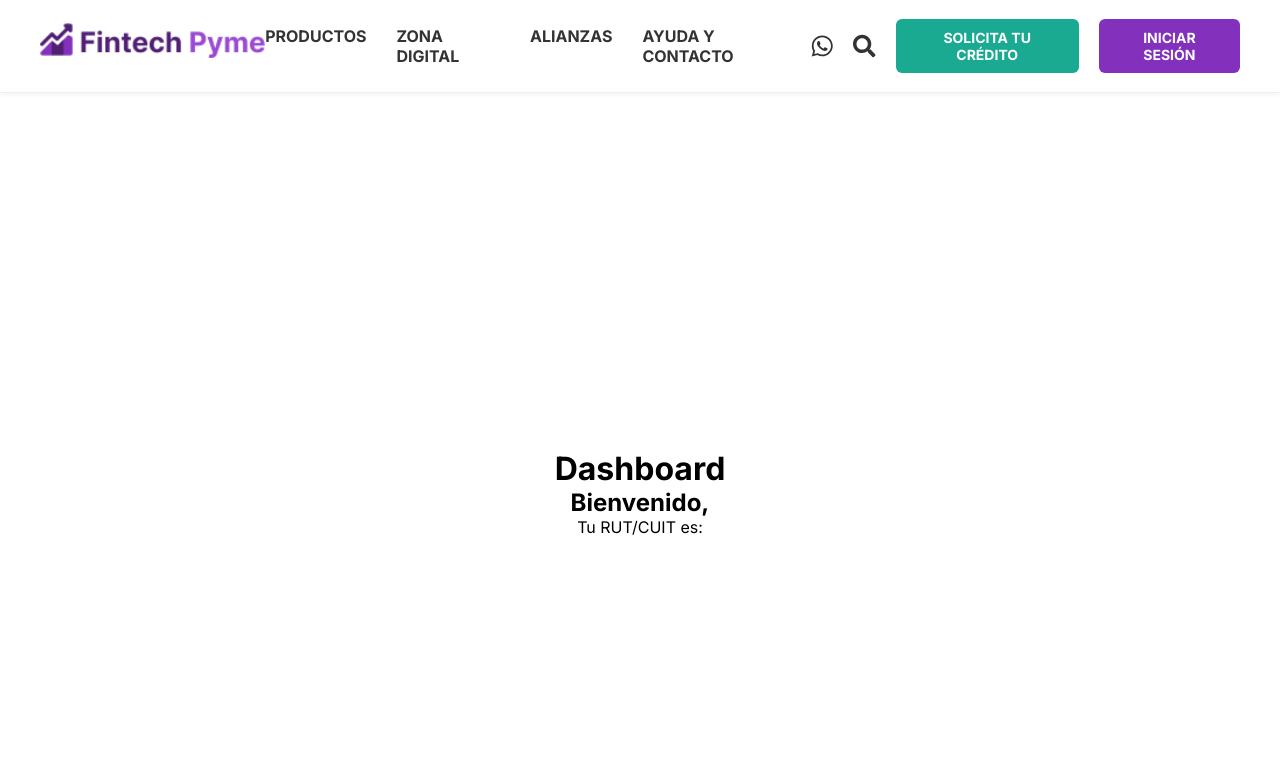
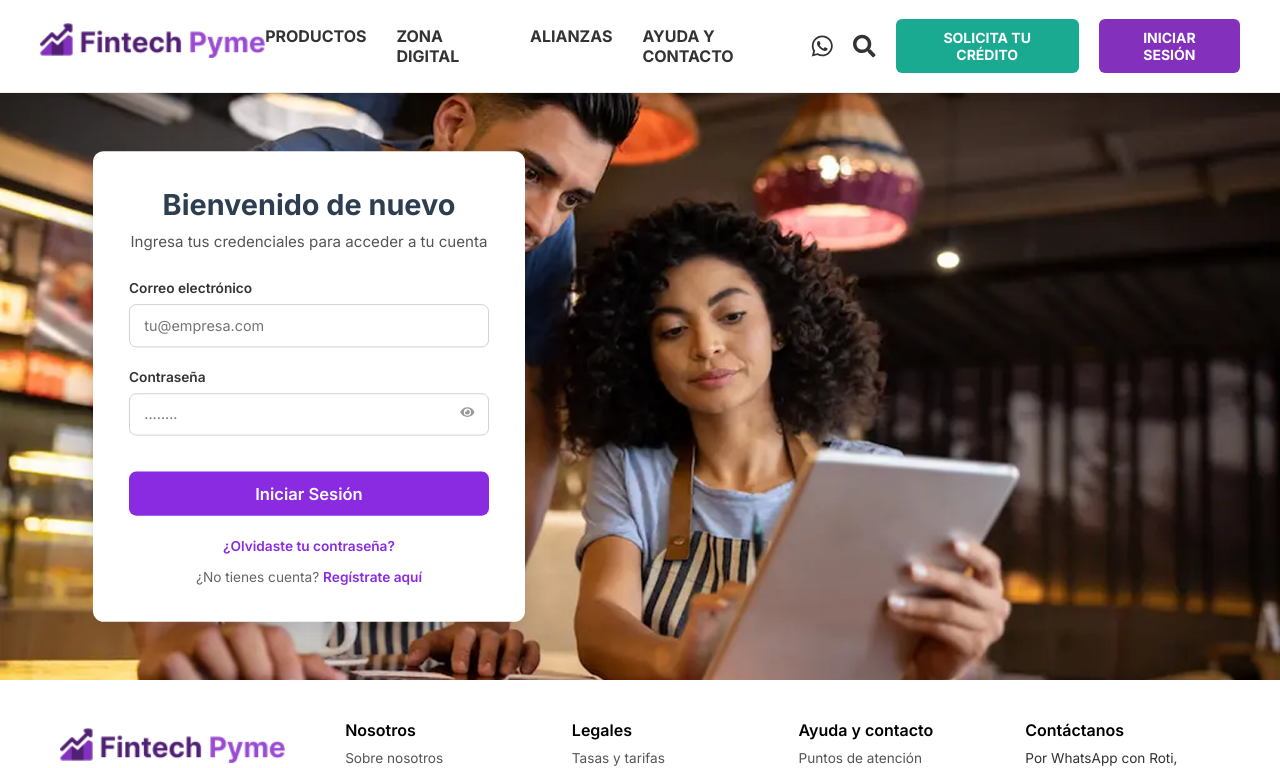
Before and after one commit to TomasLaus/onboarding-creditos-pymes, a React app in the folder frontend/: page /dashboard in a window 1280 px wide. Shown: the top 768 px of the page. Built offline with nearby package versions, Linux system fonts and the light colour scheme; the HTML template or start-up script is replaced by a standard one.

Commit message:
add: agrego route protegida para login frontend/src/router/AppRouter.jsx

```diff
--- a/frontend/src/router/AppRouter.jsx
+++ b/frontend/src/router/AppRouter.jsx
@@ -4,16 +4,33 @@ import RegisterPage from '../pages/RegisterPage/RegisterPage'
 import LoginPage from '../pages/LoginPage/LoginPage'
 import ScrollToTop from '../components/ScrollToTop/ScrollToTop'
 import DashboardPage from '../pages/DashboardPage/DashboardPage'
+import { useAppContext } from '../context/appContext'
+import { Navigate } from 'react-router-dom'
 
 function AppRouter() {
+  const { tokenLogin } = useAppContext()
   return (
     <>
       <ScrollToTop />
       <Routes>
         <Route path="/" element={<Home />} />
-        <Route path="/register" element={<RegisterPage />} />
-        <Route path="/login" element={<LoginPage />} />
-        <Route path="/dashboard" element={<DashboardPage />} />
+        <Route
+          path="/login"
+          element={tokenLogin ? <DashboardPage /> : <LoginPage />}
+        />
+
+        <Route
+          path="/register"
+          element={tokenLogin ? <DashboardPage /> : <RegisterPage />}
+        />
+
+        <Route
+          path="/dashboard"
+          element={tokenLogin ? <DashboardPage /> : <LoginPage />}
+        />
+
+        {/* fallback por si entra a una ruta no válida */}
+        <Route path="*" element={<Navigate to="/" />} />
       </Routes>
     </>
   )
```
